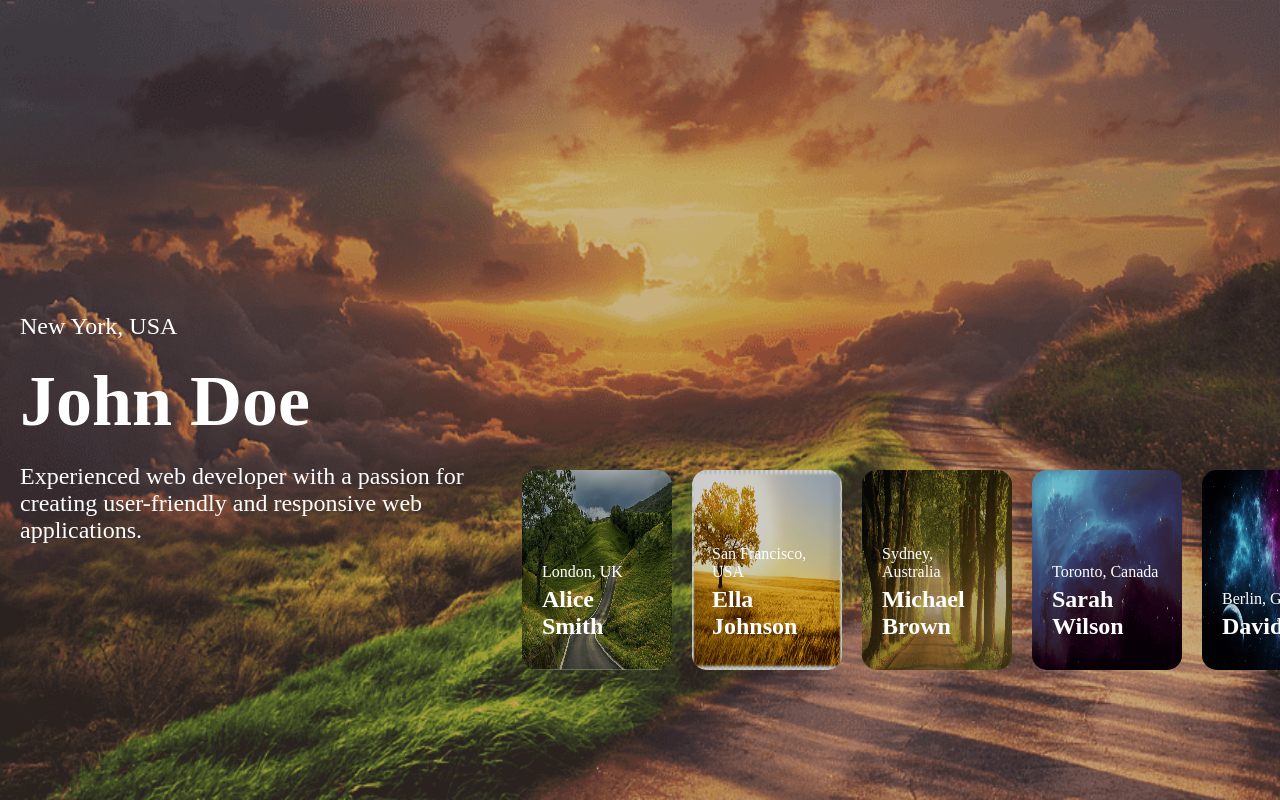
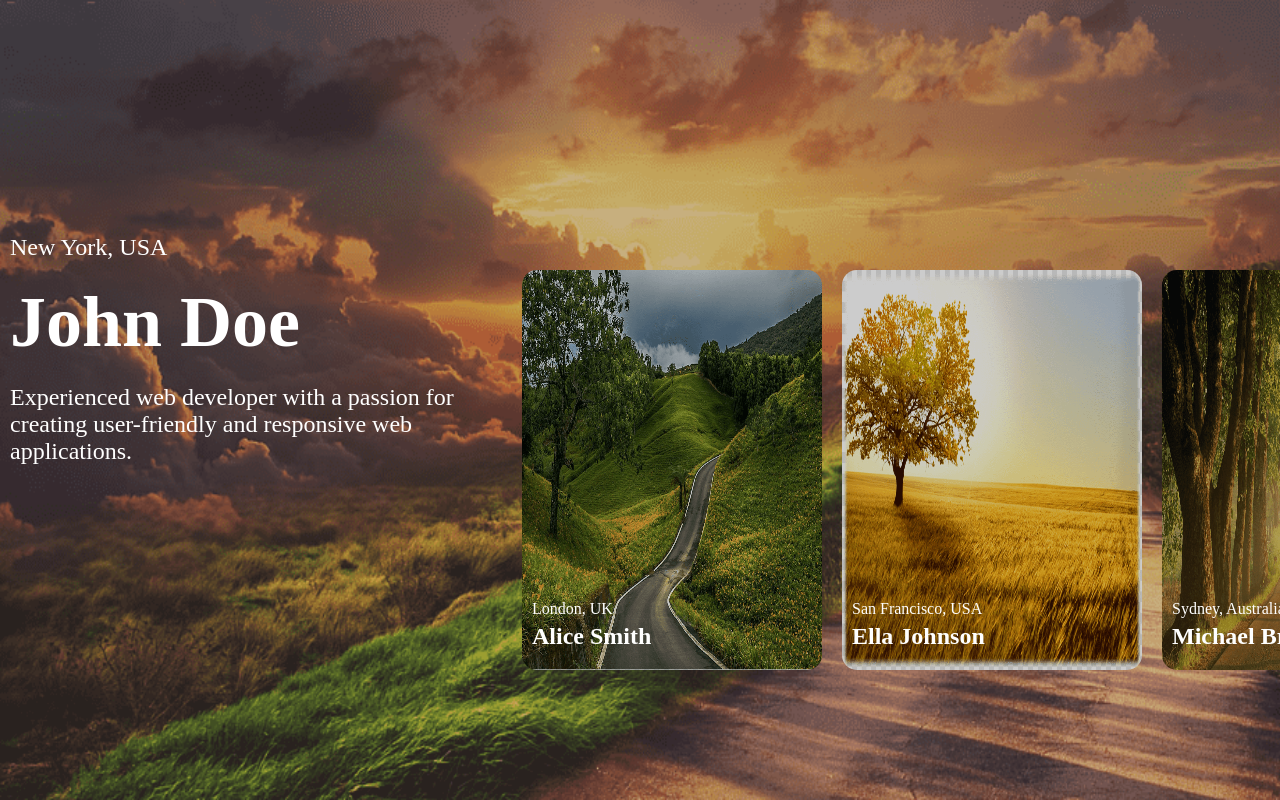
Before and after one commit to abdo6999/interview_test, a plain HTML site: page index.html in a window 1280 px wide. Drawn offline with Linux system fonts and the light colour scheme.

Commit message:
change some image-width

```diff
--- a/script.js
+++ b/script.js
@@ -90,7 +90,7 @@ carousel.addEventListener("mouseleave", () => {
 carousel.addEventListener("mouseup", (e) => {
   isMouseDown = false;
   const imageWidth = carousel.children[0].clientWidth
-  const nearestSnapPoint = Math.round(carousel.scrollLeft/imageWidth % 250) * (imageWidth + 10)
+  const nearestSnapPoint = Math.round(carousel.scrollLeft/imageWidth % 250) * (imageWidth + 20)
   carousel.scrollTo({
     left: nearestSnapPoint,
     behavior: "smooth",
--- a/styles.css
+++ b/styles.css
@@ -1,6 +1,6 @@
 :root {
-  --image-width: 150px;
-  --image-height: 200px;
+  --image-width: 300px;
+  --image-height: 400px;
   --mid-font-size:24px;
   --large-font-size:72px
 }
@@ -78,8 +78,8 @@ p {
 
 .carousel-item .carousel-content{
   position: absolute;
-  margin: 10px;
-  padding: 10px;
+  margin: 5px;
+  padding: 5px;
 }
 
 
@@ -171,7 +171,7 @@ p {
 
 .carousel-item .carousel-content.show {
   width: calc(40% - 40px);
-  bottom: calc(15% + (var(--image-height ) / 1.8));
+  bottom: calc(15% + (var(--image-height ) / 2));
   z-index: 3;
 }
 
@@ -244,8 +244,8 @@ p {
 
 .carousel-items .carousel-item .carousel-content {
   position: absolute;
-  margin: 10px;
-  padding: 10px;
+  margin: 5px;
+  padding: 5px;
   left: 0;
   bottom: 0;
   z-index: 20;
@@ -296,7 +296,7 @@ p {
     margin: 10px;
   }
   .carousel-items .carousel-content{
-    margin: 5px !important;
+    margin: 0px !important;
     padding: 5px !important;
   }
   .carousel-item .carousel-content.show{
```
